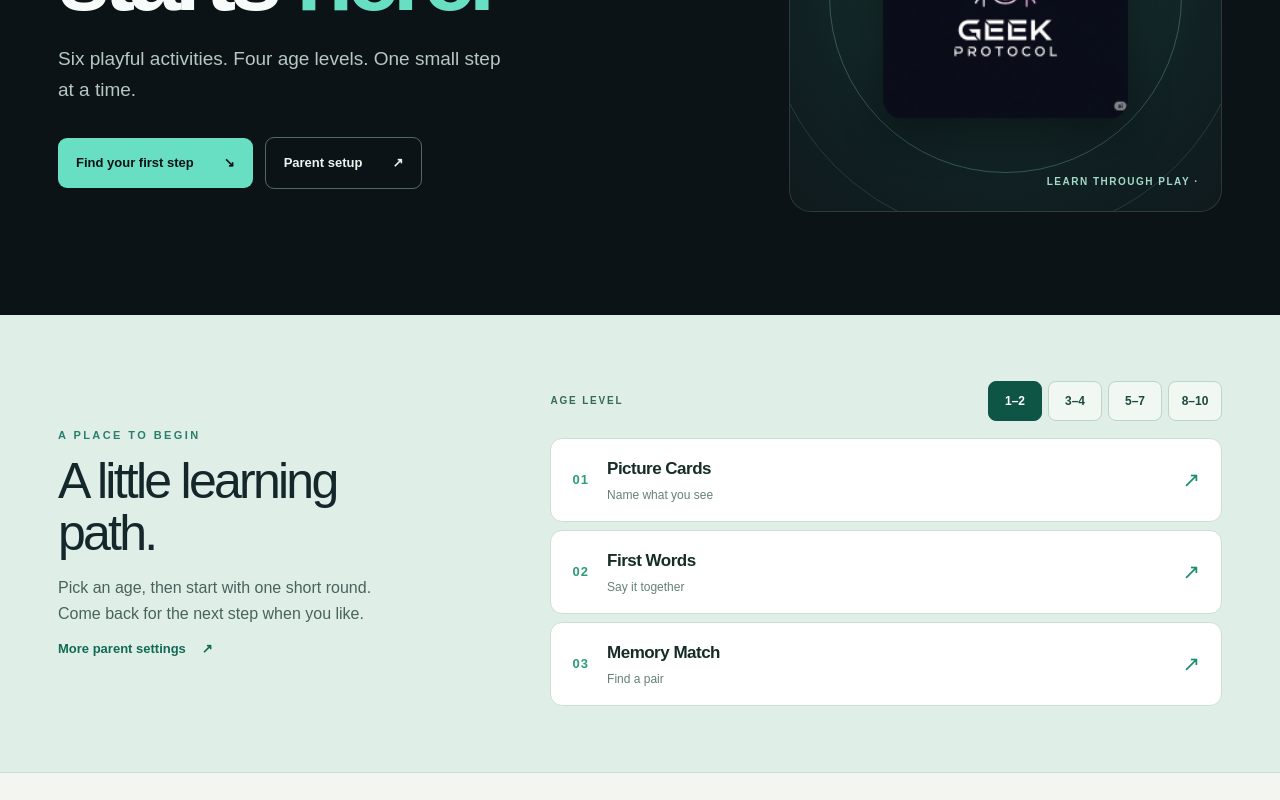
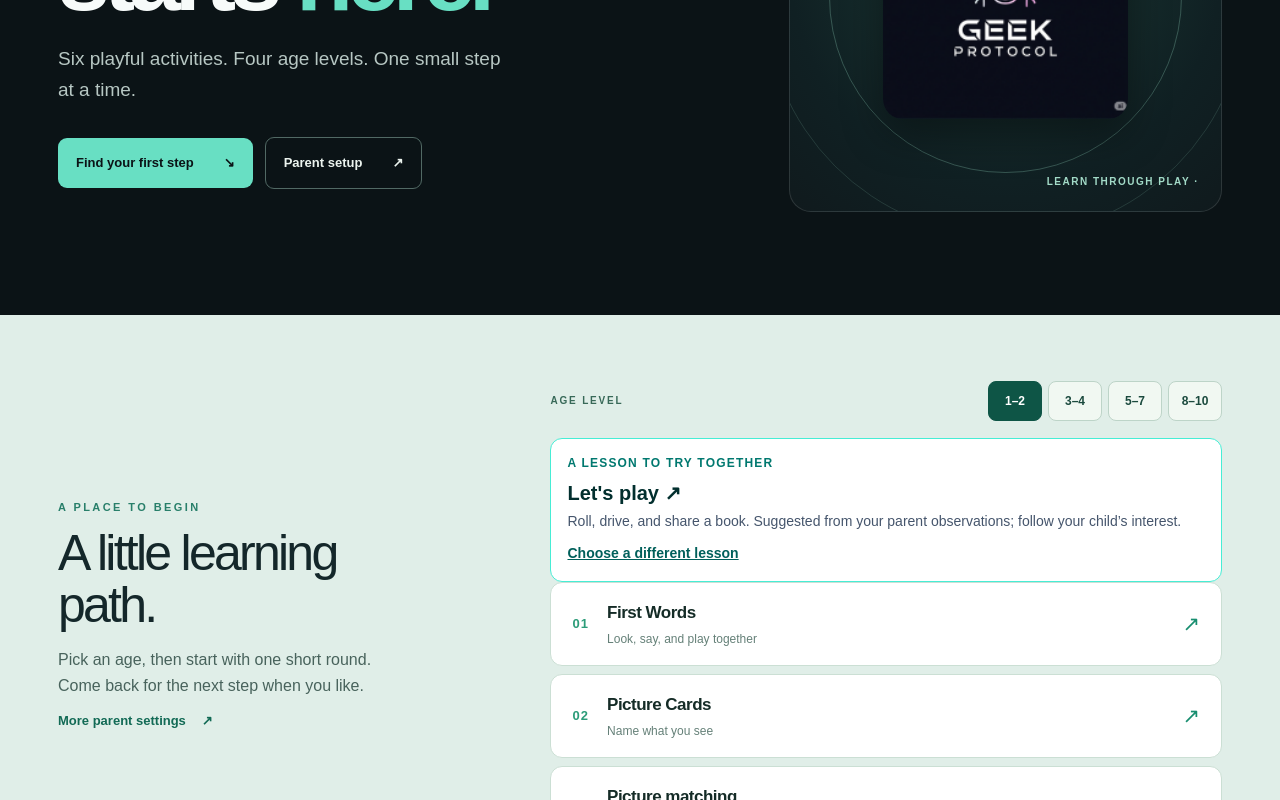
Before and after one commit to GEEKProtocol0110/geek--jr, a Next.js app: page / in a window 1280 px wide. Both pictures are taken after a click on the button "1–2". Shown: the part 402-1202 px from the top of the page. Built offline with nearby package versions, Linux system fonts and the light colour scheme.

Commit message:
Suggest word lessons from parent observations

```diff
--- a/src/modules/home/GuidedPath.tsx
+++ b/src/modules/home/GuidedPath.tsx
@@ -4,14 +4,17 @@ import Link from "next/link";
 import { useEffect, useState } from "react";
 import { DEFAULT_SETTINGS, loadSettings, saveSettings } from "@/lib/settings";
 import { AgeTier, GeekJrSettings } from "@/lib/types";
+import { FIRST_WORDS_KEY, WordCardProgress } from "@/lib/firstWords";
+import { loadFromStorage } from "@/lib/storage";
+import { WORD_LESSONS } from "@/lib/wordLessons";
 
 const ages: AgeTier[] = ["1-2", "3-4", "5-7", "8-10"];
 
 const paths: Record<AgeTier, { href: string; title: string; focus: string }[]> = {
   "1-2": [
+    { href: "/first-words", title: "First Words", focus: "Look, say, and play together" },
     { href: "/cards", title: "Picture Cards", focus: "Name what you see" },
-    { href: "/first-words", title: "First Words", focus: "Say it together" },
-    { href: "/memory", title: "Memory Match", focus: "Find a pair" },
+    { href: "/memory", title: "Picture matching", focus: "Match two visible pictures" },
   ],
   "3-4": [
     { href: "/first-words", title: "First Words", focus: "Build vocabulary" },
@@ -32,9 +35,13 @@ const paths: Record<AgeTier, { href: string; title: string; focus: string }[]> =
 
 export default function GuidedPath() {
   const [settings, setSettings] = useState<GeekJrSettings>(DEFAULT_SETTINGS);
+  const [wordProgress, setWordProgress] = useState<Record<string, WordCardProgress>>({});
 
   useEffect(() => {
-    const frame = window.requestAnimationFrame(() => setSettings(loadSettings()));
+    const frame = window.requestAnimationFrame(() => {
+      setSettings(loadSettings());
+      setWordProgress(loadFromStorage<Record<string, WordCardProgress>>(FIRST_WORDS_KEY, {}));
+    });
     return () => window.cancelAnimationFrame(frame);
   }, []);
 
@@ -43,6 +50,8 @@ export default function GuidedPath() {
     setSettings(next);
     saveSettings(next);
   }
+
+  const suggestedLesson = WORD_LESSONS.find((lesson) => lesson.words.some((id) => wordProgress[id]?.observations?.understands?.level !== "independent")) ?? [...WORD_LESSONS].sort((a, b) => Math.min(...a.words.map((id) => wordProgress[id]?.lastSeen ?? 0)) - Math.min(...b.words.map((id) => wordProgress[id]?.lastSeen ?? 0)))[0];
 
   return (
     <section className="guided-section" id="start" aria-labelledby="guided-title">
@@ -64,6 +73,12 @@ export default function GuidedPath() {
               ))}
             </div>
           </div>
+          {(settings.ageTier === "1-2" || settings.ageTier === "3-4") && <div className="mt-4 rounded-xl border border-teal-300 bg-white p-4">
+            <p className="text-xs font-bold uppercase tracking-widest text-teal-700">A lesson to try together</p>
+            <Link href={`/first-words?lesson=${suggestedLesson.id}`} className="mt-2 block text-xl font-bold text-teal-950">{suggestedLesson.title} <span aria-hidden="true">↗</span></Link>
+            <p className="mt-1 text-sm text-slate-600">{suggestedLesson.description} Suggested from your parent observations; follow your child’s interest.</p>
+            <Link href="/first-words/deck" className="mt-3 inline-block text-sm font-semibold text-teal-800 underline">Choose a different lesson</Link>
+          </div>}
           <div className="guided-steps">
             {paths[settings.ageTier].map((step, index) => (
               <Link key={step.href} href={step.href} className="guided-step">
```
